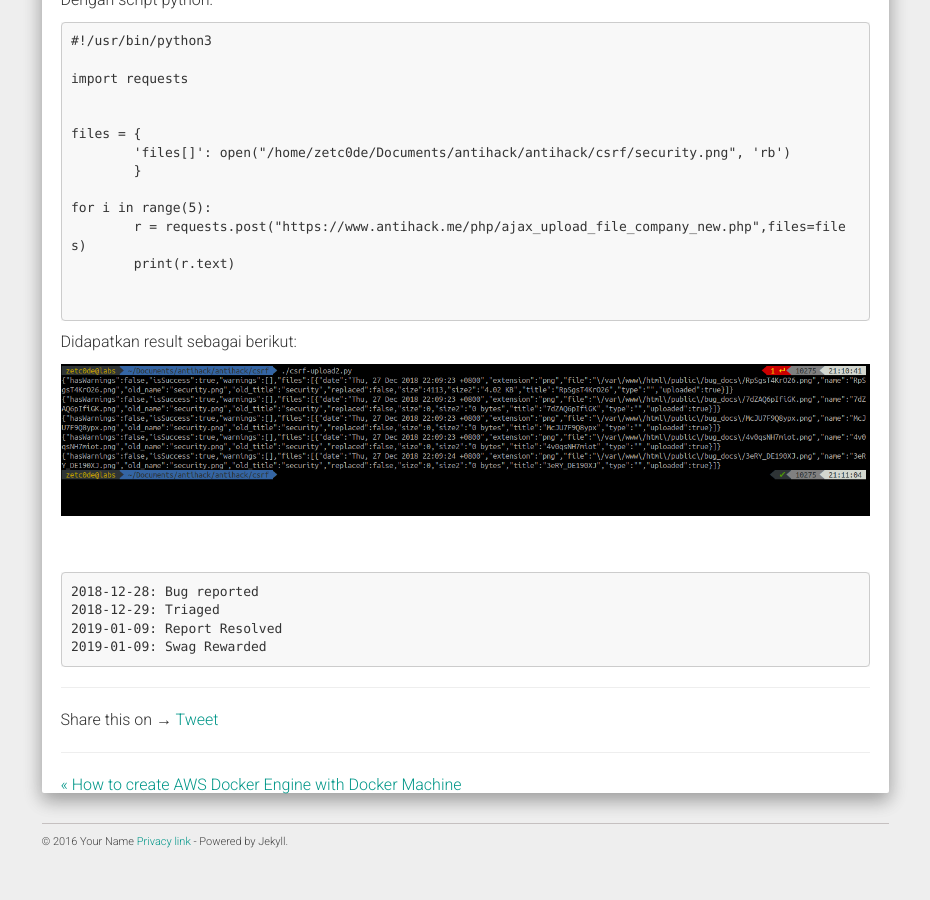
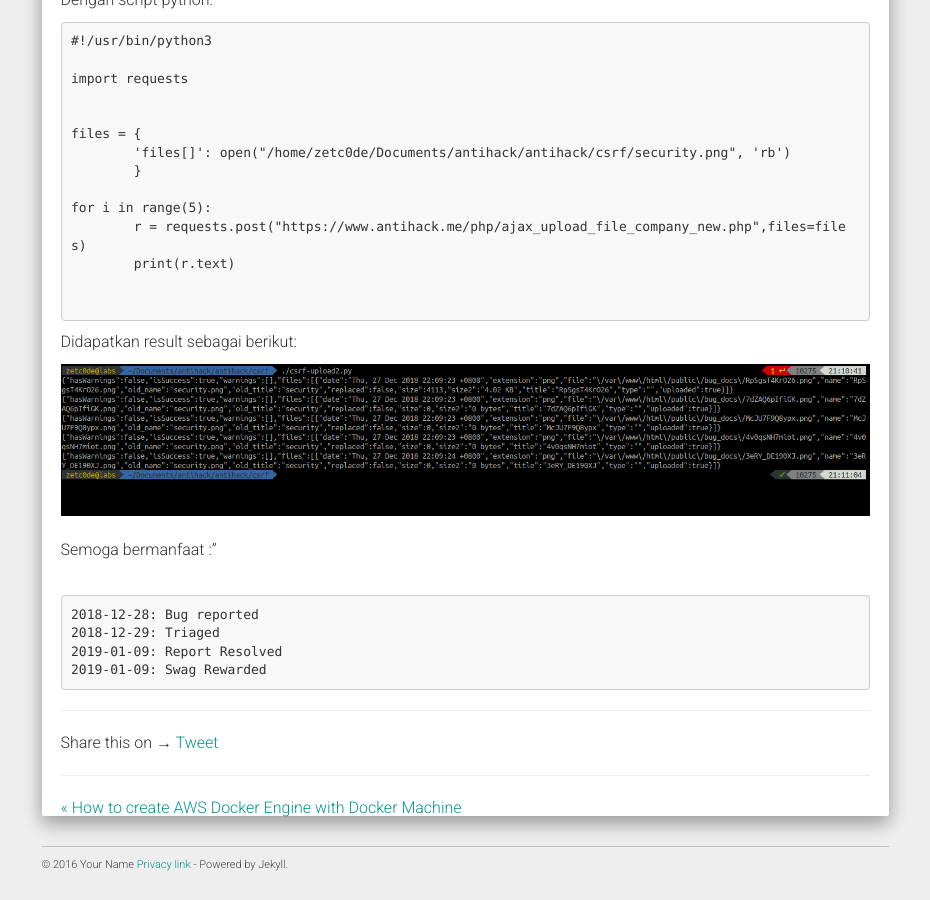
Before and after one commit to zetc0de/zetc0de.github.io, a Jekyll site: the page built from _posts/2019-01-09-Antihack.me-CSRF-File-Upload-Vulnerability.md, in a window 1280 px wide and 900 px high, scrolled down 2510 px. Shown: the whole window, without its empty margins (321-1251 px from the left). Built offline with Jekyll 4.4.1, drawn with Linux system fonts in a browser that asks for light colours; nearby versions of some CDN libraries; comment, search, counter and statistics services are not loaded; before the commit the page ends 3387 px from its top, so only the background shows below that.

Commit message:
CSRF Antihack.me

````diff
--- a/_posts/2019-01-09-Antihack.me-CSRF-File-Upload-Vulnerability.md
+++ b/_posts/2019-01-09-Antihack.me-CSRF-File-Upload-Vulnerability.md
@@ -95,6 +95,8 @@ Didapatkan result sebagai berikut:
     <img src="https://github.com/zetc0de/zetc0de.github.io/blob/master/assets/images/BugBounty/antihack/csrf2/2018-12-27_21-11.png?raw=true">
 </div>
 <br>
+Semoga bermanfaat :"
+<br>
 <br>
 
 ```
````
